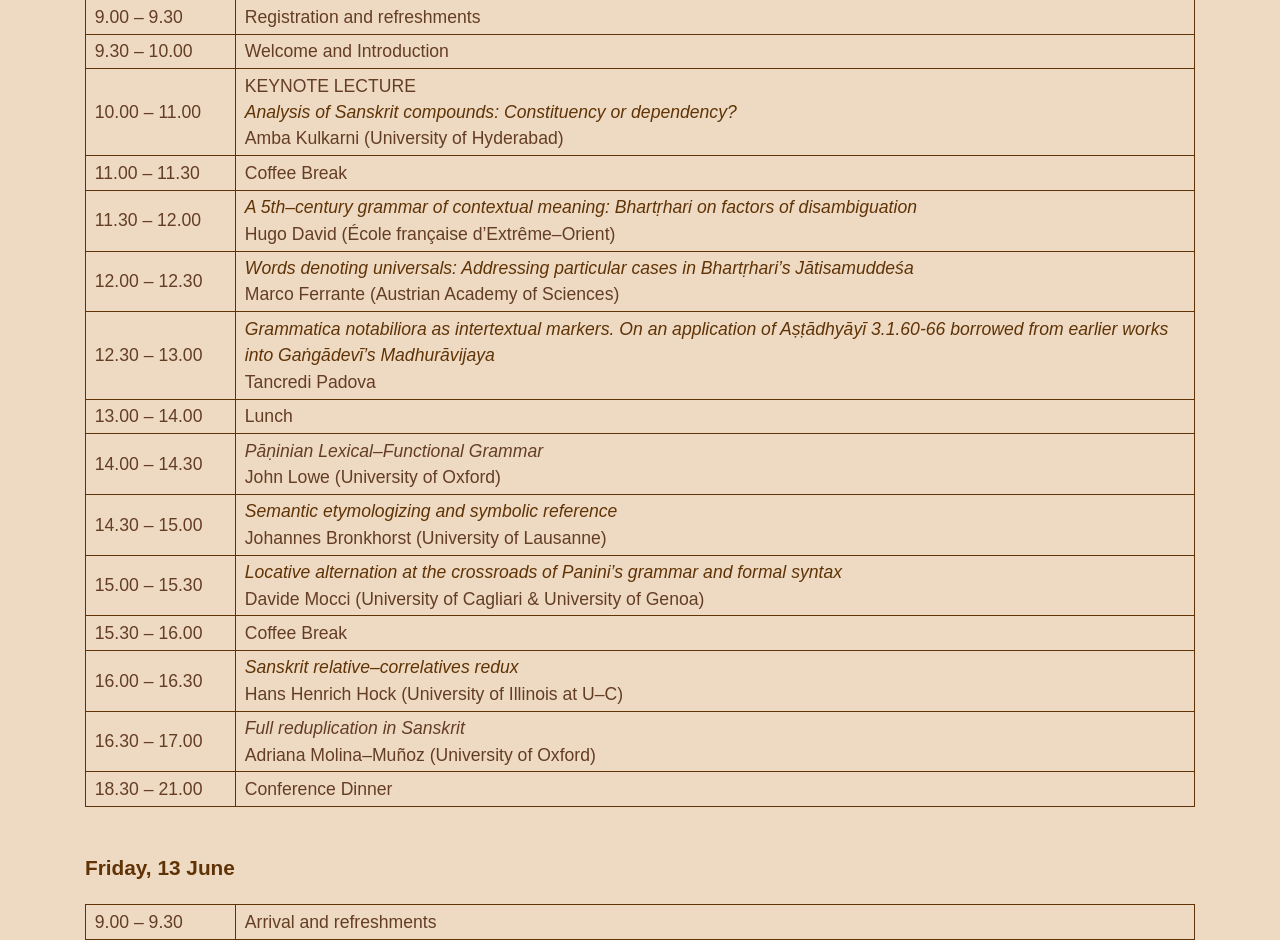
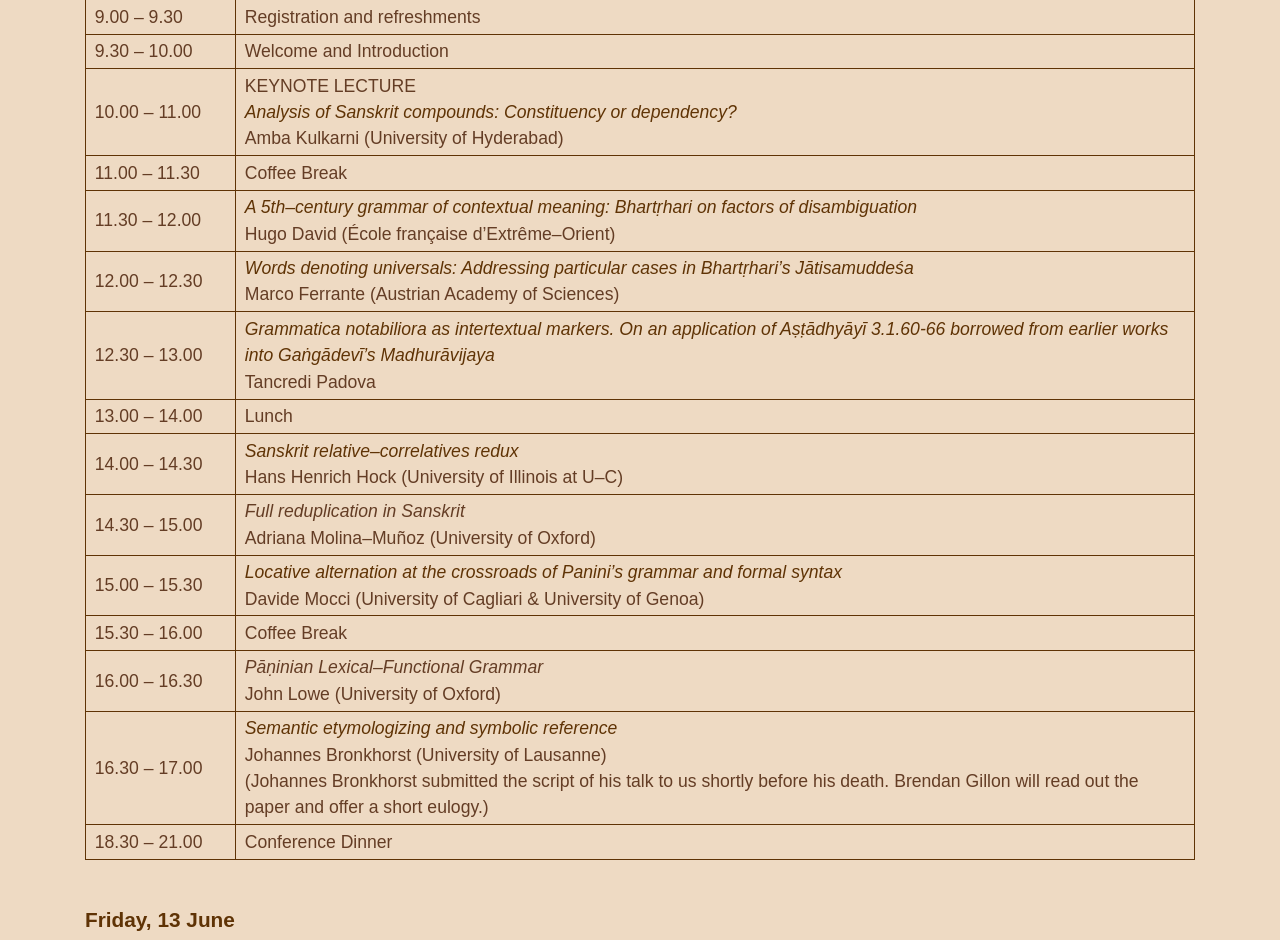
Before and after one commit to linguindic/linguindic-website, a Django app: page /conference/programme/ in a window 1280 px wide. Shown: the part 847-1787 px from the top of the page. Run offline with Django 4.2, Linux system fonts and the light colour scheme; parts of the project's set-up code (start-up, migrations or seed data) failed here and were passed over.

Commit message:
updated conference programme

```diff
--- a/django/general/templates/general/conference-programme.html
+++ b/django/general/templates/general/conference-programme.html
@@ -83,17 +83,17 @@
                 <tr>
                     <td>14.00 – 14.30</td>
                     <td>
-                        <em>Pāṇinian Lexical–Functional Grammar</em>
+                        <em><a href="{% static 'documents/conference_2025_programme/abstracts/sanskrit_relative_correlatives_redux.pdf' %}" target="_blank">Sanskrit relative–correlatives redux</a></em>
                         <br>
-                        John Lowe (University of Oxford)
+                        Hans Henrich Hock (University of Illinois at U–C)
                     </td>
                 </tr>
                 <tr>
                     <td>14.30 – 15.00</td>
                     <td>
-                        <em><a href="{% static 'documents/conference_2025_programme/abstracts/semantic_etymologizing_and_symbolic_reference.pdf' %}" target="_blank">Semantic etymologizing and symbolic reference</a></em>
+                        <em>Full reduplication in Sanskrit</em>
                         <br>
-                        Johannes Bronkhorst (University of Lausanne)
+                        Adriana Molina–Muñoz (University of Oxford)
                     </td>
                 </tr>
                 <tr>
@@ -111,17 +111,19 @@
                 <tr>
                     <td>16.00 – 16.30</td>
                     <td>
-                        <em><a href="{% static 'documents/conference_2025_programme/abstracts/sanskrit_relative_correlatives_redux.pdf' %}" target="_blank">Sanskrit relative–correlatives redux</a></em>
+                        <em>Pāṇinian Lexical–Functional Grammar</em>
                         <br>
-                        Hans Henrich Hock (University of Illinois at U–C)
+                        John Lowe (University of Oxford)
                     </td>
                 </tr>
                 <tr>
                     <td>16.30 – 17.00</td>
                     <td>
-                        <em>Full reduplication in Sanskrit</em>
+                        <em><a href="{% static 'documents/conference_2025_programme/abstracts/semantic_etymologizing_and_symbolic_reference.pdf' %}" target="_blank">Semantic etymologizing and symbolic reference</a></em>
                         <br>
-                        Adriana Molina–Muñoz (University of Oxford)
+                        Johannes Bronkhorst (University of Lausanne)
+                        <br>
+                        (Johannes Bronkhorst submitted the script of his talk to us shortly before his death. Brendan Gillon will read out the paper and offer a short eulogy.)
                     </td>
                 </tr>
                 <tr>
```
Also changed, not shown: 1 other file.
